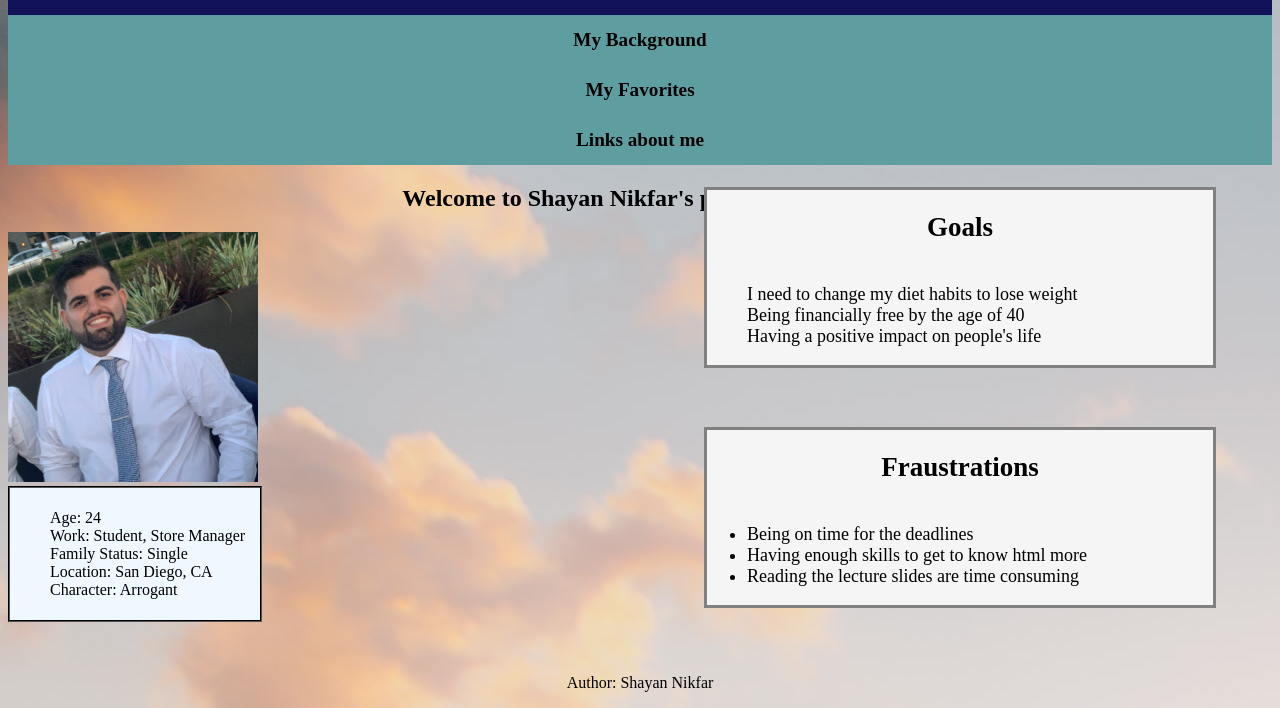
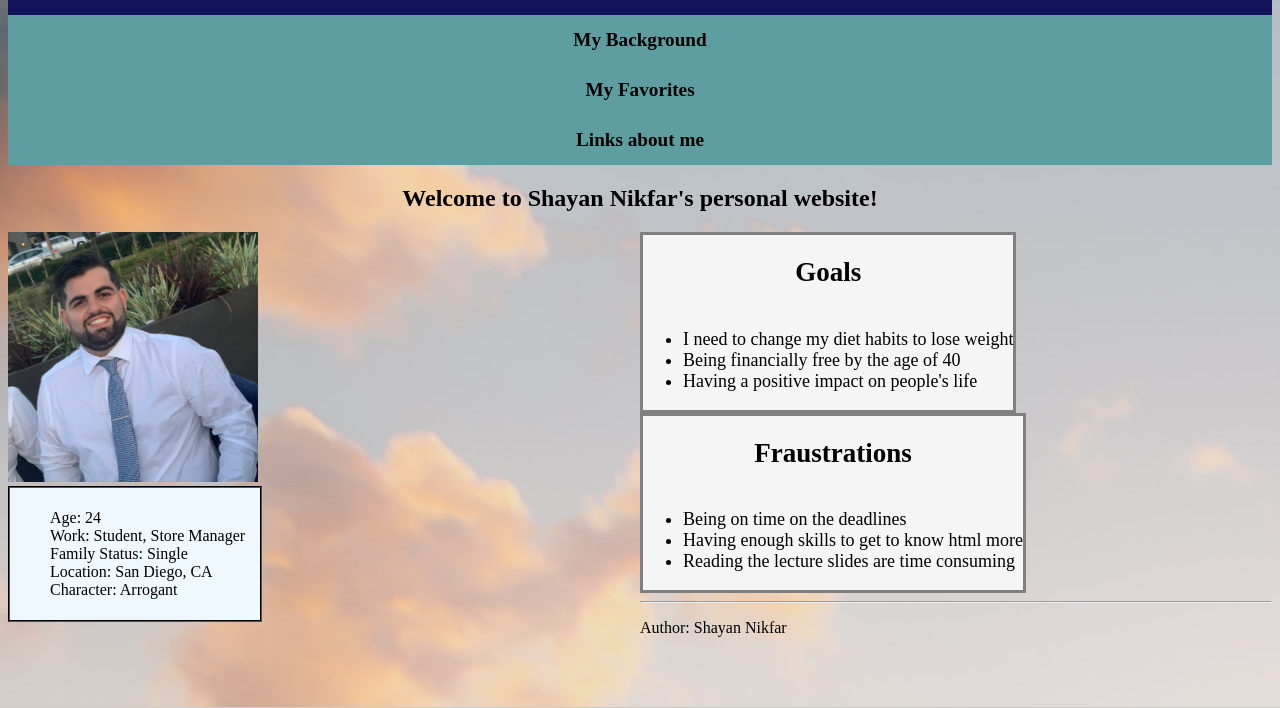
Before and after one commit to shayannikfar/shayancse134hw5, a plain HTML site: page index.html in a window 1280 px wide. Shown: the part 93-801 px from the top of the page. Drawn offline with Linux system fonts and the light colour scheme.

Commit message:
new change

```diff
--- a/index.html
+++ b/index.html
@@ -7,15 +7,30 @@
    </head>
 
    <style>
+
+      .left {
+
+      float: left;
+      width: 50%;
+   }
+
+      .right {
+
+      margin-left: 50%;
+   }
+
+
       body {
       background-image: url("ocean\ background.jpg");
       background-color: #cccccc;
    }
       header {
+
          background-color: rgb(18, 18, 91);
          width: 100;
          height: fit-content;
          text-align: center;
+
 
       }
       ul a:hover {
@@ -47,10 +62,6 @@
 
       }
 
-   #shayanpic {
-      justify-content: left;
-   }
-
       #navBar {
          float: unset;
          font-size: larger;
@@ -62,20 +73,37 @@
          padding: 0;
          display: inline ;
 
+      }
 
 
+      #shayanpic {
+         justify-content: left;
+
       }
-   #skdiv{
+
+      #myinfo {
+         background-color: aliceblue;
+         box-sizing: border-box;
+         border: 2px groove black;
+         width: fit-content;
+         top: 60%;
+         left: 5%;
+         padding-right: 15px;
+         padding-top: 5px;
+         padding-bottom: 5px;
+      }
+
+
+      #godiv{
          box-sizing: border-box;
          background-color: whitesmoke;
          display: grid;
          font-size: large;
          width:fit-content;
-      width: 40%;
-      position:absolute;
          border: 3px solid gray;
-      top: 35%;
-      right: 5%;
+         justify-content: left;
+         top : 30%;
+         left: 65%;
 
       }
 
@@ -85,24 +113,9 @@
          display: grid;
          font-size: large;
          width:fit-content;
-      width: 40%;
-      position:absolute;
          border: 3px solid gray;
-      top: 65%;
-      right: 5%;
-   }
-
-   #myinfo {
-      background-color: aliceblue;
-      box-sizing: border-box;
-      border: 2px groove black;
-      width: fit-content;
-      padding-right: 15px;
-      padding-top: 5px;
-      padding-bottom: 5px;
-   }
-   #fot{
-      text-align: center;
+         top: 60%;
+         left: 65%;
       }
 
    </style>
@@ -116,11 +129,10 @@
             SHAYAN'S WEBSITE
          </h1>
          <ul id="navBar">
-         <li><a  href="mybackground.html">My Background</a></li>
+            <li><a href="mybackground.html">My Background</a></li>
             <li><a href="myfavorite.html">My Favorites</a></li>
             <li><a href="mylinks.html">Links about me</a></li>
          </ul>
-
 
       </header>
 
@@ -128,12 +140,14 @@
 
 
       <main>
-
-
-      <picture id="shayanpic">
          <h2>
             <center>Welcome to Shayan Nikfar's personal website!</center>
          </h2>
+
+      <div class="left">
+
+         <picture id="shayanpic">
+
             <img src="mypic.jpg" width="250" height="250">
 
          </picture>
@@ -148,41 +162,46 @@
             </ul>
          </div>
          <br>
+      </div>
 
-      <div id="skdiv">
+      <div class="right">
+         <div id="godiv">
             <h2>
                <center>Goals</center>
             </h2>
-         <ul style="list-style-type: none;">
+            <ul>
                <li>I need to change my diet habits to lose weight</li>
                <li>Being financially free by the age of 40 </li>
                <li>Having a positive impact on people's life </li>
 
             </ul>
          </div>
-<br>
+
          <div id="frdiv">
             <h2>
                <center>Fraustrations</center>
             </h2>
-         <ul >
-            <li>Being on time for the deadlines</li>
+            <ul>
+               <li>Being on time on the deadlines</li>
                <li>Having enough skills to get to know html more</li>
                <li>Reading the lecture slides are time consuming</li>
 
             </ul>
          </div>
-
+      </div>
 
       </main>
 
 
-
-   <footer>
-      <p id="fot">
+      <footer >
+         <hr>
+         <p>
                Author: Shayan Nikfar
          </p>
+
+
       </footer>
+
    </body>
 
    </html>
```
Also changed, not shown: mybackground.html (+5 -0 lines), myfavorite.html (+11 -0 lines), mylinks.html (+5 -6 lines), cove.jfif (added), office.gif (added), 1 other file. Lines whose indentation alone changed are shown as unchanged.
